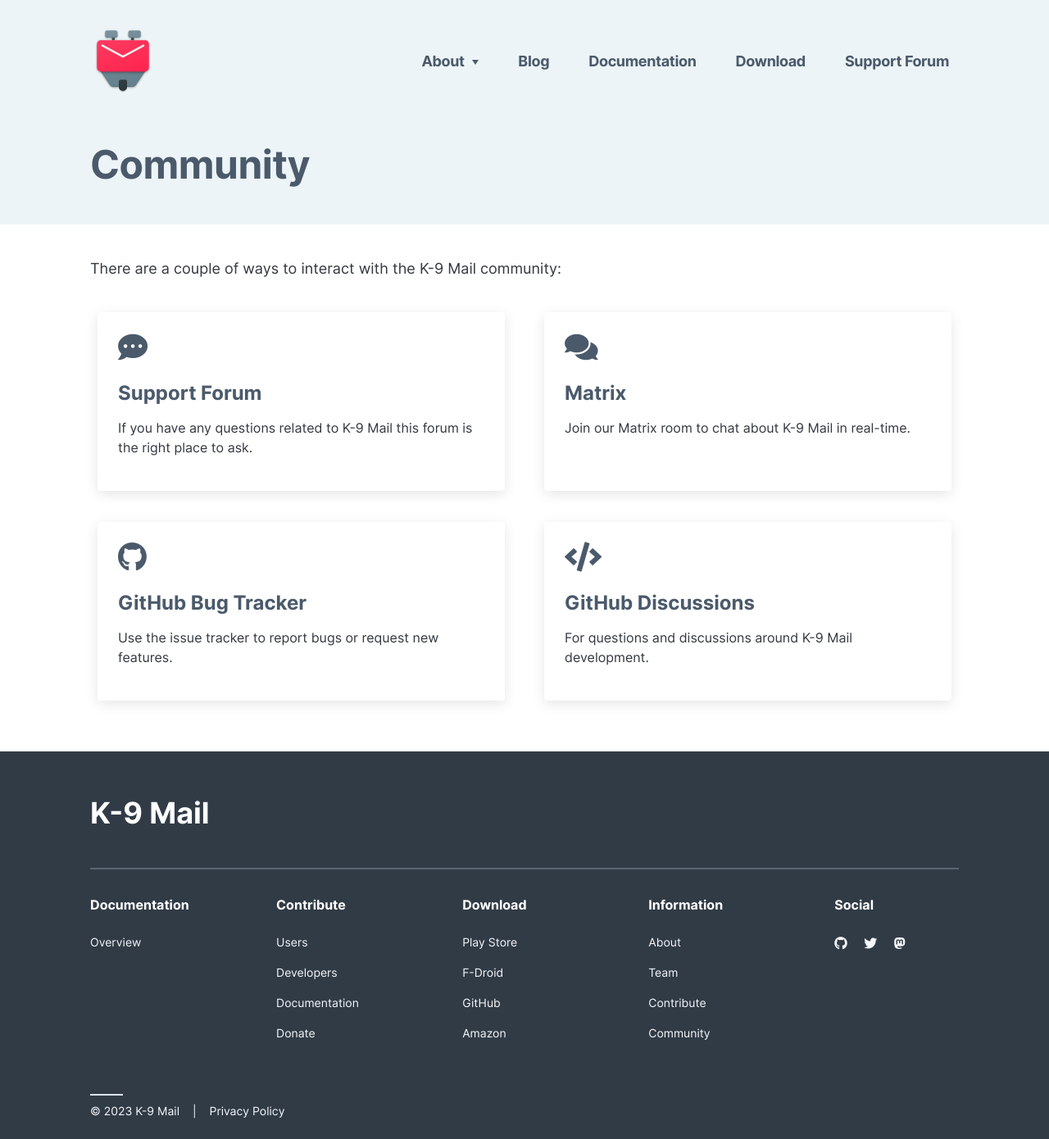
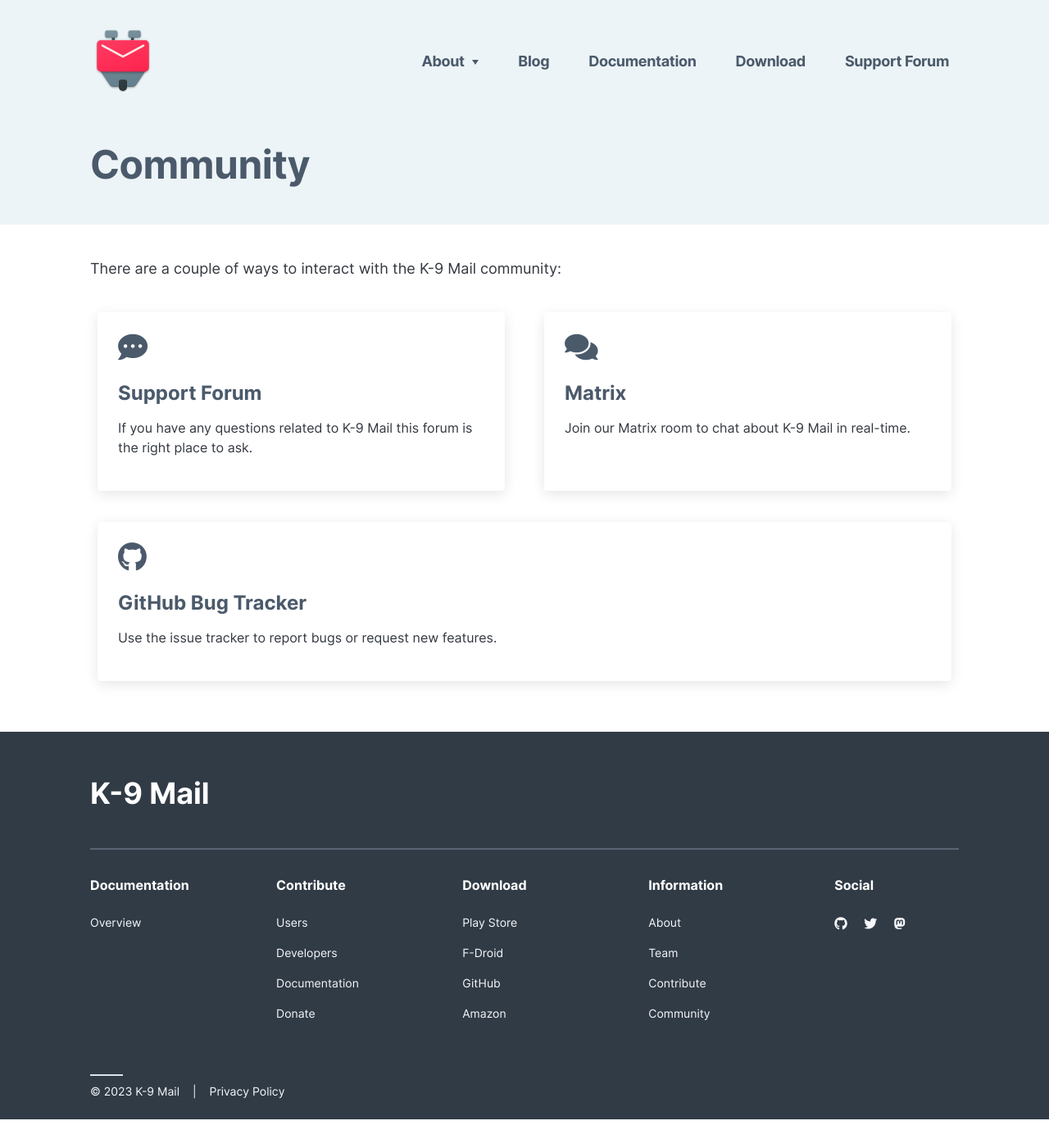
Before and after one commit to k9mail/k9mail.app, a Jekyll site: the page built from community.html, in a window 1280 px wide. Shown: the whole page at 82% size. Built offline with Jekyll 4.4.1, drawn with Linux system fonts in a browser that asks for light colours; after the commit the page ends 1366 px from its top, so only the background shows below that.

Commit message:
Fixes #178

```diff
--- a/community.html
+++ b/community.html
@@ -41,14 +41,6 @@ title: Community
           <p>Use the issue tracker to report bugs or request new features.</p>
         </a>
       </div>
-      <div class="col mx-3 gallery-item project-card full-width-sm">
-        <a class="text-dark stretched-link" target="_blank" rel="noopener"
-          href="https://github.com/k9mail/k-9/discussions">
-          <i class="fas fa-code size-36 text-main mb-3"></i>
-          <h3 class="text-main weight-700">GitHub Discussions</h3>
-          <p>For questions and discussions around K-9 Mail development.</p>
-        </a>
-      </div>
     </div>
   </div>
 </div>
```
